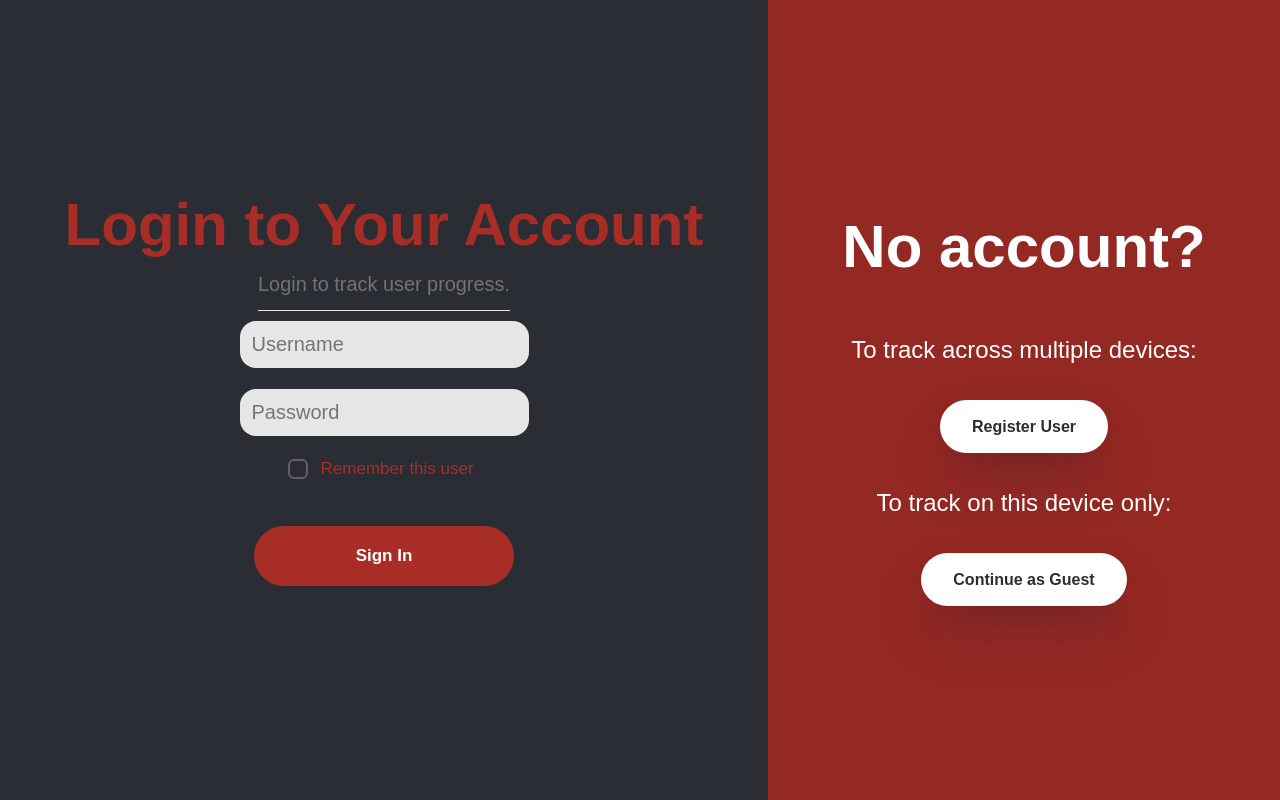
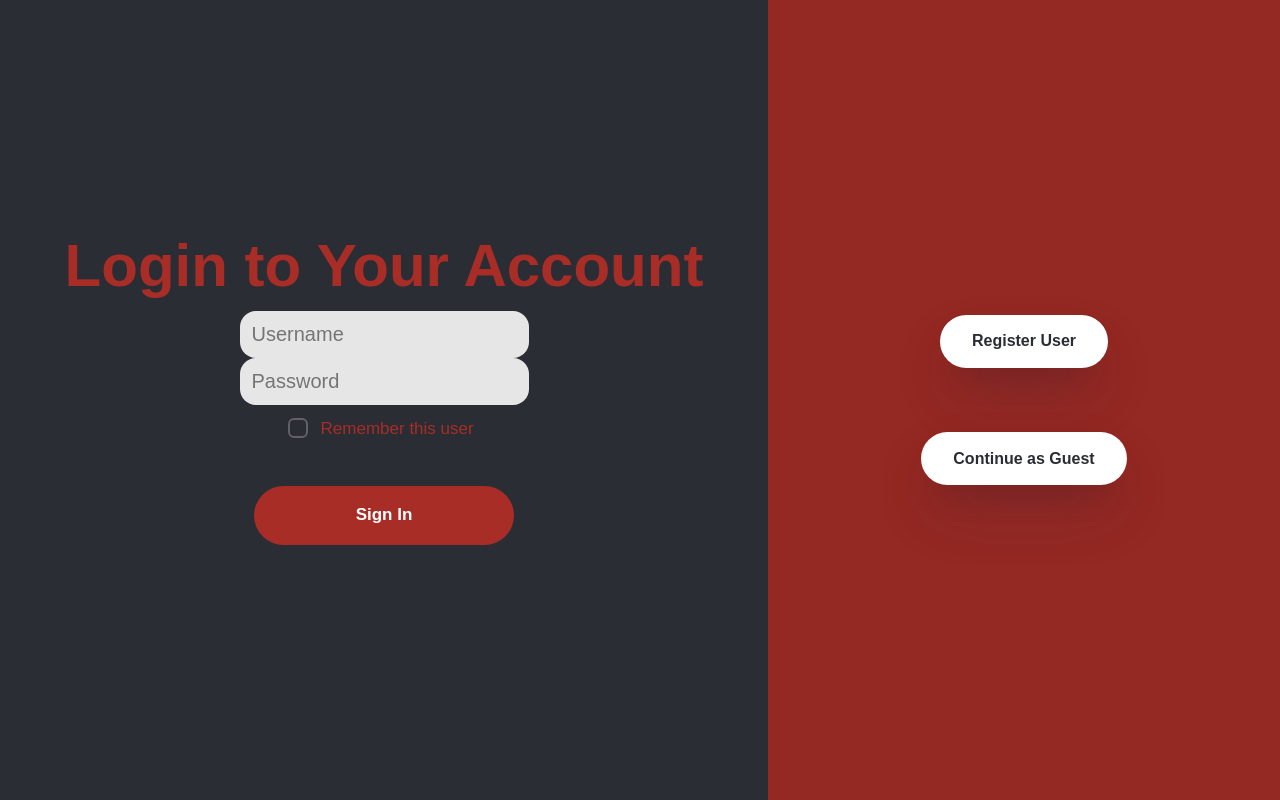
Before and after one commit to DiarmidGR/login-react-express, a React (Vite) app in the folder frontend/: page /login in a window 1280 px wide. Built offline with nearby package versions, Linux system fonts and the light colour scheme; a web font is replaced by a local one.

Commit message:
did some more gutting, added more descriptive error handling to login try catch

```diff
--- a/frontend/src/pages/Login/Login.tsx
+++ b/frontend/src/pages/Login/Login.tsx
@@ -1,8 +1,7 @@
 import "./Login.css";
-import { useEffect, useState } from "react";
+import { useState } from "react";
 import { useNavigate } from "react-router-dom";
 import axios from "axios";
-import toast, {Toaster, useToasterStore} from "react-hot-toast";
 import RegisterModal from "./RegisterModal";
 import CheckboxComponent from "../../components/Checkbox/Checkbox";
 import {setToken} from "../../utils/Auth";
@@ -15,20 +14,6 @@ const Login: React.FC = () => {
   const [rememberUser, setRememberUser] = useState(() => localStorage.getItem("remembered_username") !== null);
   const [isRegisterOpen, setIsRegisterOpen] = useState(false);
   const navigate = useNavigate();
-
-  // Limit the number of visible toasts to 1 (To limit spam issue i had before.)
-  const { toasts } = useToasterStore();
-  const TOAST_LIMIT = 1;
-
-  useEffect(() => {
-    toasts.filter((t) => t.visible).filter((_, i) => i >= TOAST_LIMIT).forEach((t) => toast.remove(t.id));
-  }, [toasts]);
-
-  useEffect(() => {
-    if (new URLSearchParams(window.location.search).get('message') === 'refresh-error') {
-      toast.error('Session expired. Login to continue.');
-    }
-  }, []);
 
   const handleLogin = async (e: React.FormEvent) => {
     e.preventDefault();
@@ -49,19 +34,27 @@ const Login: React.FC = () => {
       }
 
       navigate("/");
-    } catch (err) {
-      toast.error("Invalid credentials.");
+    } catch (err: any) {
+
+      // Change the console.log lines to whatever, react-hot-toast is a nice option.
+      switch(err.response?.status) {
+        case 401:
+          console.log("Invalid username or password.");
+          break;
+        case 429:
+          console.log("Too many login attempts. Please try again later.");
+          break;
+        default:
+          console.log("An error occurred during login.");
+      }
     }
   };
 
   return (
     <div className="login-layout">
-      <Toaster />
       <div className="login-container">
         <form onSubmit={handleLogin} className="login-form">
           <h1 className="login-header switzer-bold">Login to Your Account</h1>
-          <h3 className="login-subheader switzer-regular">Login to track user progress.</h3>
-          <label htmlFor="" className="login-child">
             <input
               type="text"
               className="login-input switzer-regular"
@@ -70,8 +63,6 @@ const Login: React.FC = () => {
               required
               placeholder="Username"
             />
-          </label>
-          <label htmlFor="" className="login-child">
             <input
               type="password"
               className="login-input switzer-regular"
@@ -80,7 +71,6 @@ const Login: React.FC = () => {
               required
               placeholder="Password"
             />
-          </label>
           <div className="remember-row login-child">
             <CheckboxComponent
               isChecked={rememberUser}
@@ -92,10 +82,7 @@ const Login: React.FC = () => {
         </form>
       </div>
       <div className="register-container">
-        <h1 className="switzer-bold">No account?</h1>
-        <p className="register-message switzer-regular">To track across multiple devices:</p>
         <button className="switzer-bold" onClick={() => setIsRegisterOpen(true)}>Register User</button>
-        <p className="register-message switzer-regular">To track on this device only:</p>
         <button className="guest-button switzer-bold" onClick={() => navigate("/")}>Continue as Guest</button>
       </div>
       <RegisterModal
```
